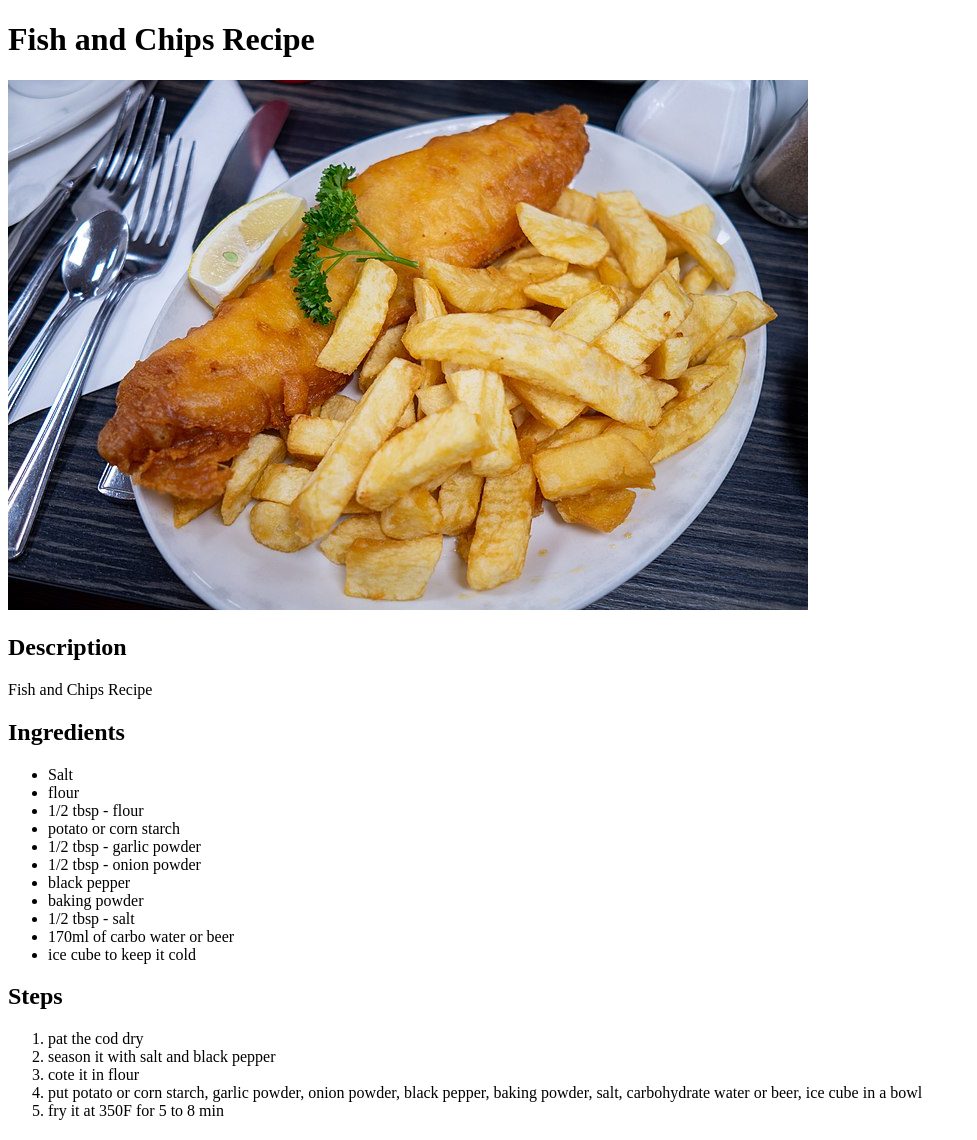
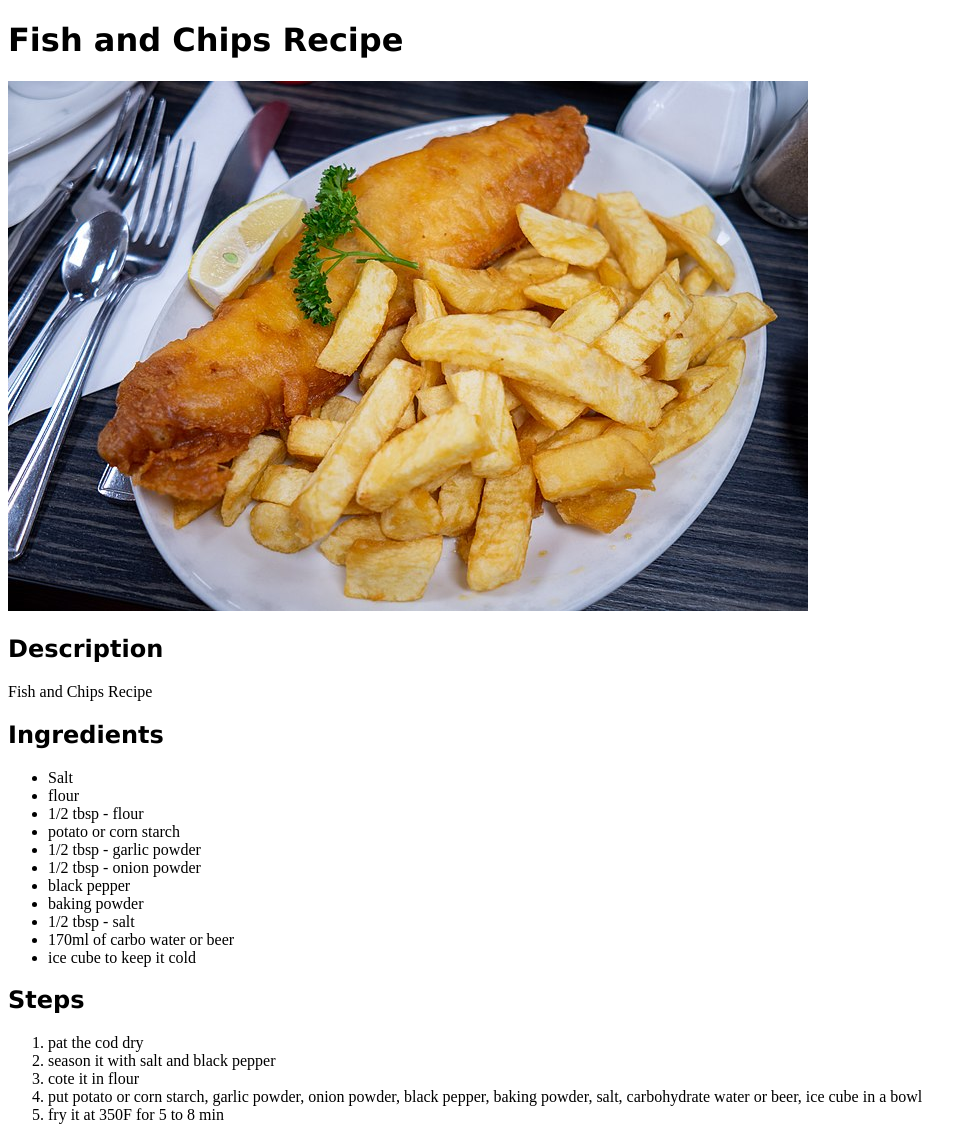
Before and after one commit to mcsj28/odin-recipes, a plain HTML site: page receipes/fishandchips.html in a window 1280 px wide. Shown: the whole page, without its empty margins (0-977 px from the left). Drawn offline with Linux system fonts and the light colour scheme.

Commit message:
adding css to htmml

```diff
--- a/receipes/fishandchips.html
+++ b/receipes/fishandchips.html
@@ -4,13 +4,14 @@
     <meta charset="UTF-8">
     <meta name="viewport" content="width=device-width, initial-scale=1.0">
     <title>Fish and Chips</title>
+    <link rel="stylesheet" href="/style.css">
 </head>
 <body>
-    <h1>Fish and Chips Recipe</h1>
+    <h1 class="header h1">Fish and Chips Recipe</h1>
     <img src="/receipes/fishandchips.jpeg" alt="fishchips">
-    <h2>Description</h2>
+    <h2 class="header">Description</h2>
     <p>Fish and Chips Recipe</p>
-    <h2>Ingredients</h2>
+    <h2 class="header">Ingredients</h2>
     <ul>
         <li>Salt</li>
         <li>flour</li>
@@ -24,7 +25,7 @@
         <li>170ml of carbo water or beer</li>
         <li>ice cube to keep it cold</li>
     </ul>
-    <h2>Steps</h2>
+    <h2 class="header">Steps</h2>
     <ol>
         <li>pat the cod dry</li>
         <li>season it with salt and black pepper</li>
--- /dev/null
+++ b/style.css
@@ -0,0 +1,3 @@
+.header{
+    font-family: Verdana, Geneva, Tahoma, sans-serif;
+}
```
Also changed, not shown: index.html (+1 -0 lines), receipes/koreanpatty.html (renamed from koreanpatty.html).
